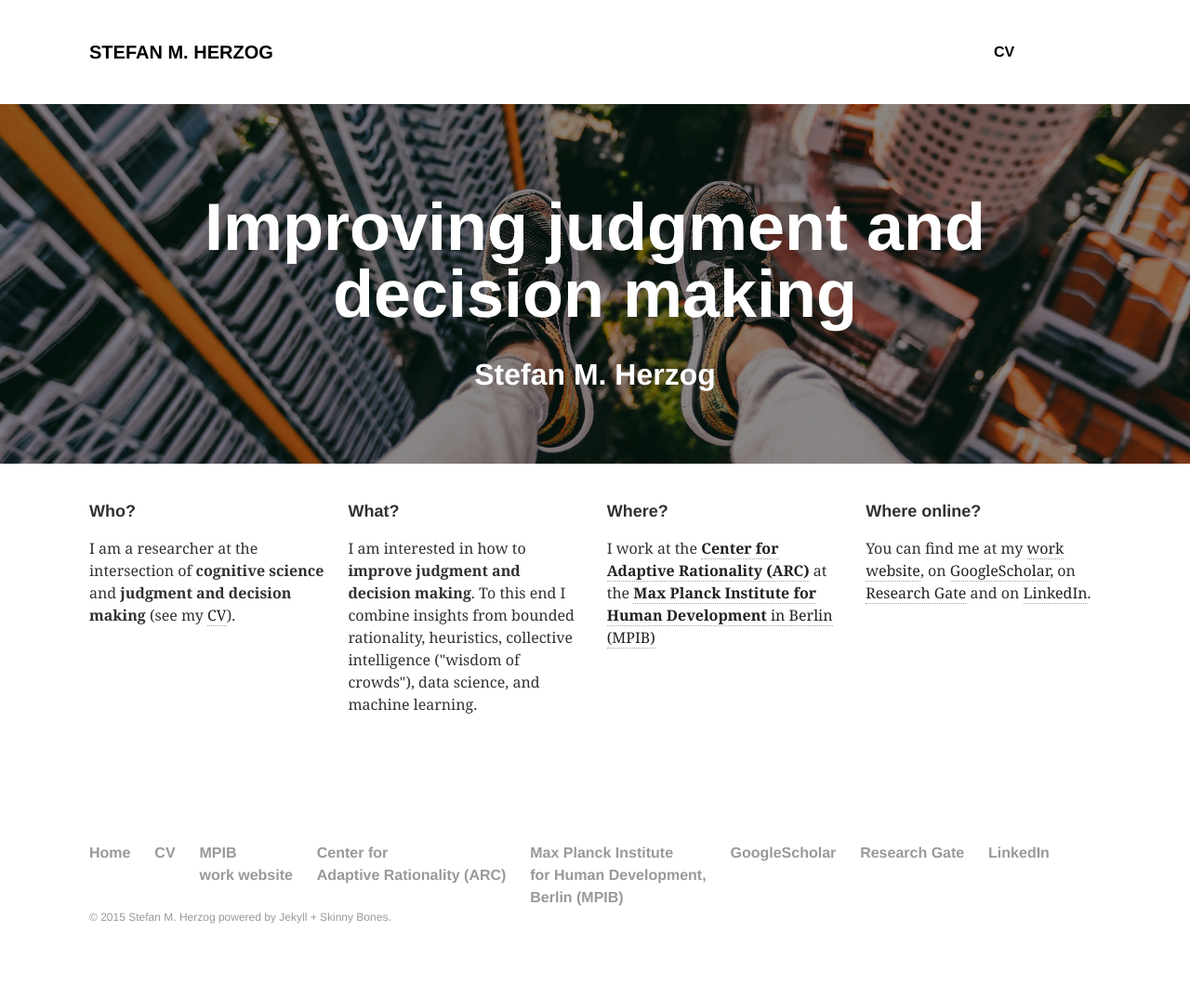
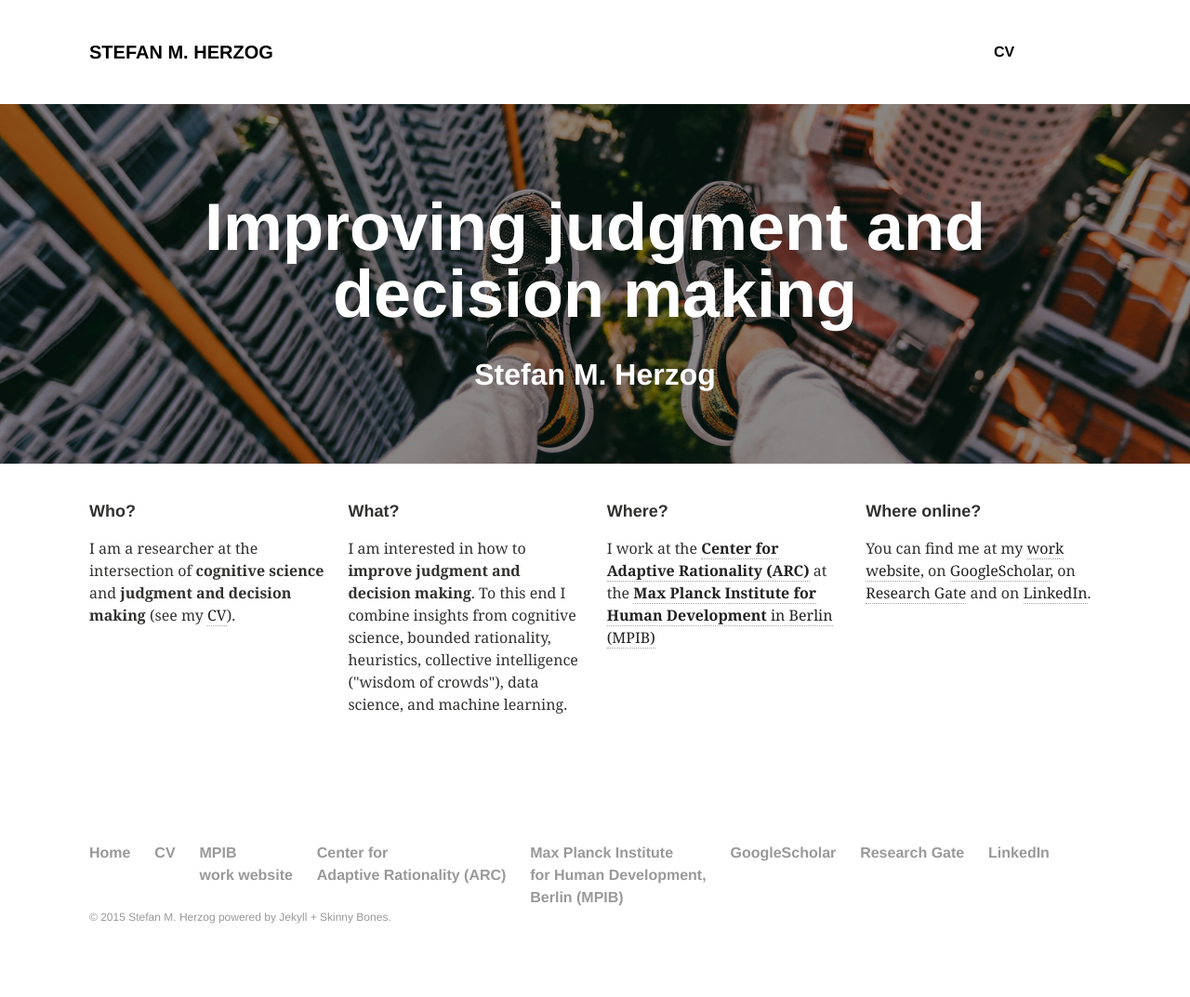
Before and after one commit to stefanherzog/blogdown, a Jekyll site: the page built from index.md, in a window 1280 px wide. Shown: the whole page at 93% size. Built offline with Jekyll 4.4.1, drawn with Linux system fonts in a browser that asks for light colours.

Commit message:
index.md: add "cognitive science" to "what"-section

```diff
--- a/index.md
+++ b/index.md
@@ -14,7 +14,7 @@ image:
 
 <div class="tile">
   <h2 class="post-title">What?</h2>
-  <p class="post-excerpt">I am interested in how to <strong>improve judgment and decision making</strong>. To this end I combine insights from bounded rationality, heuristics, collective intelligence (&quot;wisdom of crowds&quot;), data science, and machine learning.
+  <p class="post-excerpt">I am interested in how to <strong>improve judgment and decision making</strong>. To this end I combine insights from cognitive science, bounded rationality, heuristics, collective intelligence (&quot;wisdom of crowds&quot;), data science, and machine learning.
     <!-- inner crowd -->
 </p>
 </div><!-- /.tile -->
```
